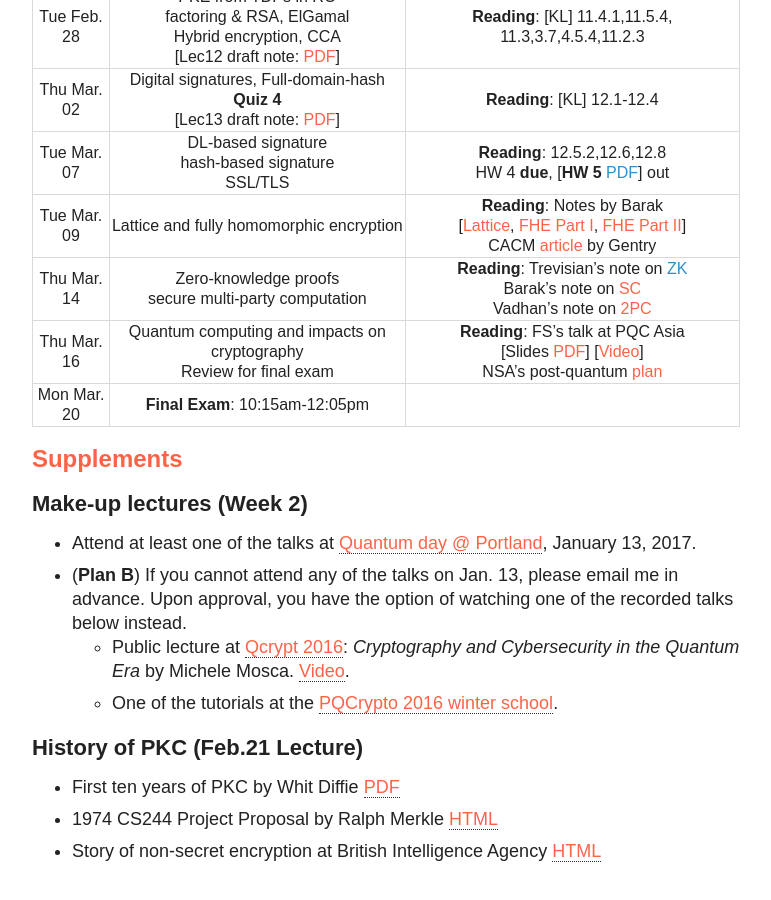
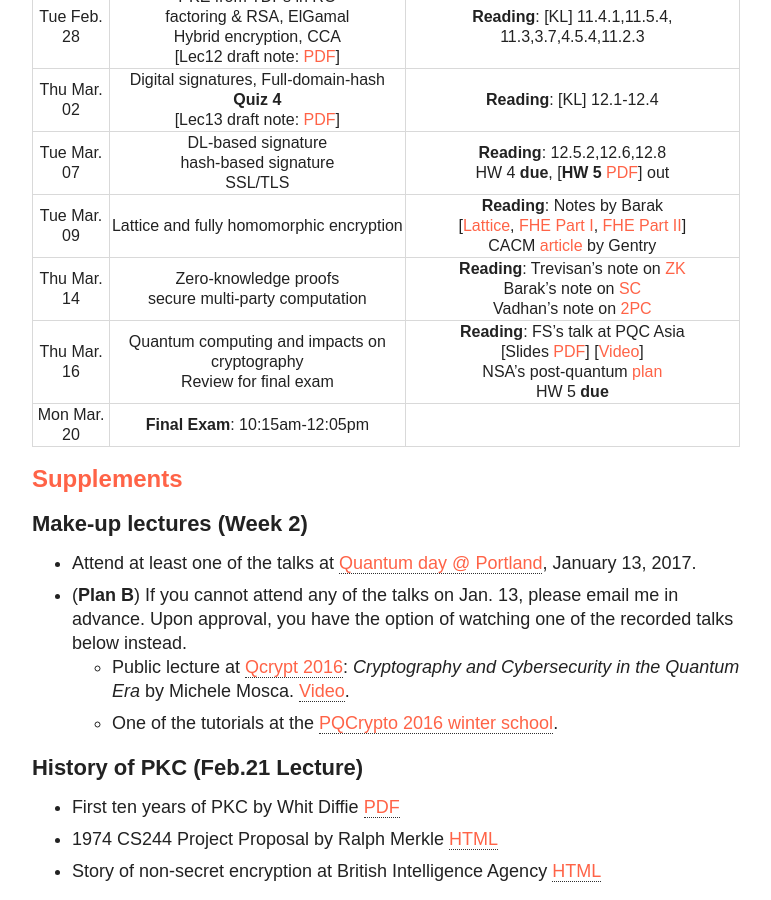
Before and after one commit to fangsonghub/fangsonghub.github.io, a Jekyll site: the page built from teaching/w17_4585_icrypto/index.md, in a window 1280 px wide and 900 px high, scrolled down 1703 px. Shown: the whole window, without its empty margins (254-1025 px from the left). Built offline with Jekyll 4.4.1, drawn with Linux system fonts in a browser that asks for light colours; nearby versions of some CDN libraries.

Commit message:
lec13 index

```diff
--- a/teaching/w17_4585_icrypto/index.md
+++ b/teaching/w17_4585_icrypto/index.md
@@ -82,10 +82,10 @@ Cryptography](http://www.cs.umd.edu/~jkatz/imc.html){:target="_blank"}
 |Thu Feb. 23| Public-key encryption <br> trapdoor permutations <br> [Lec11 draft note: [PDF]({{base}}/teaching/w17_4585_icrypto/lec11_note.pdf){:target="_blank"}]| **Reading**: [KL] 8.2.3,8.2.4,8.3.1,8.3.2; 11.2,11.5.1,11.5.3|
 |Tue Feb. 28| PKE from TDPs in RO <br> factoring & RSA, ElGamal <br> Hybrid encryption, CCA <br> [Lec12 draft note: [PDF]({{base}}/teaching/w17_4585_icrypto/lec12_note.pdf){:target="_blank"}]| **Reading**: [KL] 11.4.1,11.5.4, 11.3,3.7,4.5.4,11.2.3 |
 |Thu Mar. 02|Digital signatures, Full-domain-hash <br> **Quiz 4**<br>[Lec13 draft note: [PDF]({{base}}/teaching/w17_4585_icrypto/lec13_note.pdf){:target="_blank"}] | **Reading**: [KL] 12.1-12.4 |
-|Tue Mar. 07| DL-based signature <br> hash-based signature <br> SSL/TLS | **Reading**: 12.5.2,12.6,12.8 <br> HW 4 **due**, [**HW 5** [PDF](){:target="_blank"}] out|
+|Tue Mar. 07| DL-based signature <br> hash-based signature <br> SSL/TLS | **Reading**: 12.5.2,12.6,12.8 <br> HW 4 **due**, [**HW 5** [PDF]({{base}}/teaching/w17_4585_icrypto/w17_cs4585_hw5.pdf){:target="_blank"}] out|
 |Tue Mar. 09|Lattice and fully homomorphic encryption| **Reading**: Notes by Barak <br> [[Lattice](http://www.boazbarak.org/cs127/chap12_lattices.html){:target="_blank"}, [FHE Part I](http://www.boazbarak.org/cs127/chap15_FHE.html){:target="_blank"}, [FHE Part II](http://www.boazbarak.org/cs127/chap16_FHE_part2.html){:target="_blank"}] <br> CACM [article](https://people.csail.mit.edu/vinodv/6892-Fall2013/GentryCACM.pdf){:target="_blank"} by Gentry|
-|Thu Mar. 14|Zero-knowledge proofs <br> secure multi-party computation| **Reading**: Trevisian's note on [ZK](){:target="_blank"} <br> Barak's note on [SC](http://www.boazbarak.org/cs127/chap17_SFE.html){:target="_blank"}<br> Vadhan's note on [2PC](http://people.seas.harvard.edu/~salil/cs127/fall06/docs/lec19.pdf){:target="_blank"} |
-|Thu Mar. 16| Quantum computing and impacts on cryptography <br> Review for final exam|**Reading**: FS's talk at PQC Asia <br> [Slides [PDF]({{base}}/files/talks/201611_fspqcasia.pdf){:target="_blank"}] [[Video](https://www.youtube.com/watch?v=n39-FOmNh5g){:target="_blank"}] <br> NSA's post-quantum [plan](https://www.iad.gov/iad/programs/iad-initiatives/cnsa-suite.cfm){:target="_blank"}|
+|Thu Mar. 14|Zero-knowledge proofs <br> secure multi-party computation| **Reading**: Trevisan's note on [ZK](https://people.eecs.berkeley.edu/~luca/cs276/lecture24.pdf){:target="_blank"} <br> Barak's note on [SC](http://www.boazbarak.org/cs127/chap17_SFE.html){:target="_blank"}<br> Vadhan's note on [2PC](http://people.seas.harvard.edu/~salil/cs127/fall06/docs/lec19.pdf){:target="_blank"} |
+|Thu Mar. 16| Quantum computing and impacts on cryptography <br> Review for final exam|**Reading**: FS's talk at PQC Asia <br> [Slides [PDF]({{base}}/files/talks/201611_fspqcasia.pdf){:target="_blank"}] [[Video](https://www.youtube.com/watch?v=n39-FOmNh5g){:target="_blank"}] <br> NSA's post-quantum [plan](https://www.iad.gov/iad/programs/iad-initiatives/cnsa-suite.cfm){:target="_blank"} <br> HW 5 **due**|
 |Mon Mar. 20| **Final Exam**: 10:15am-12:05pm||
 {:.mbtablestylef}
 
```
